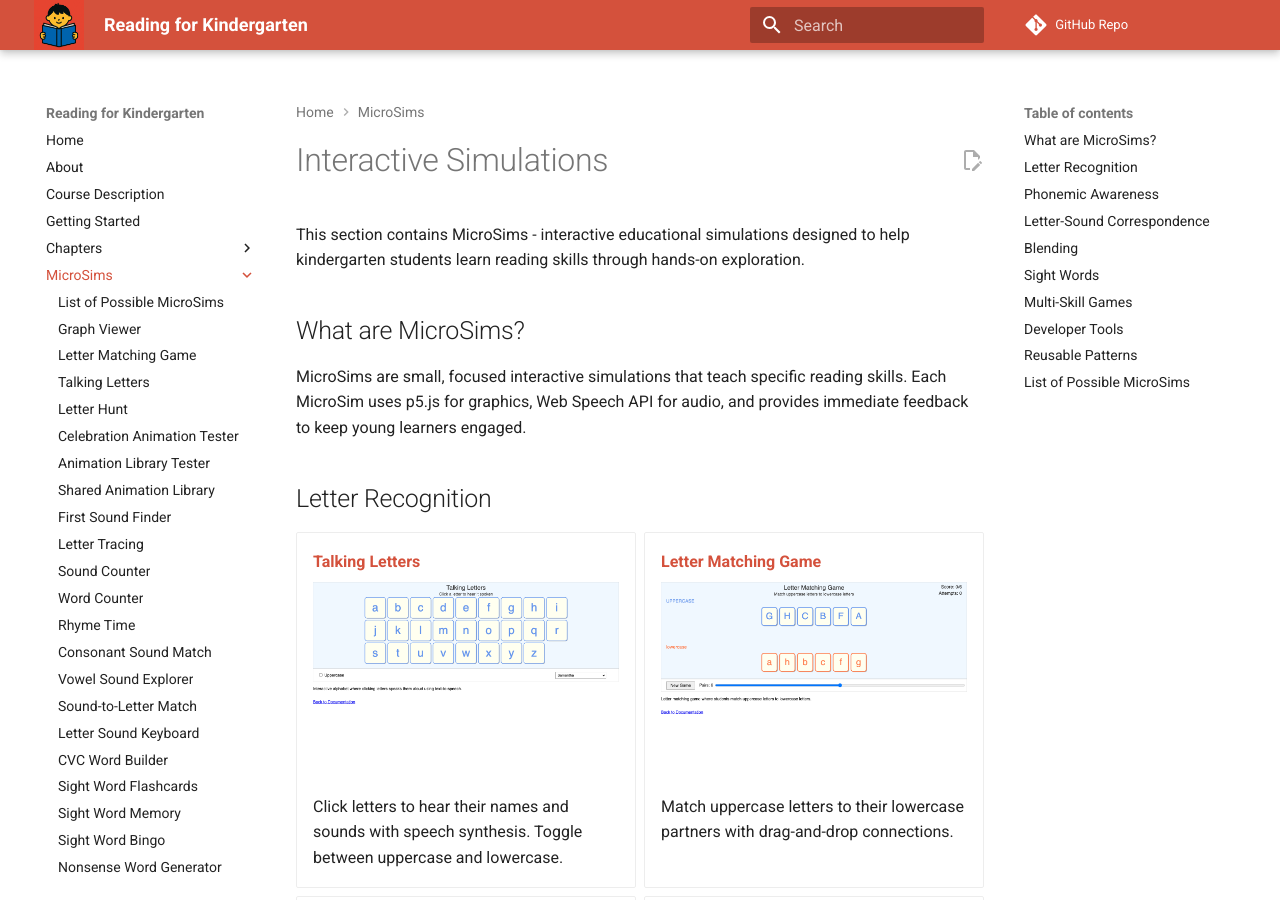
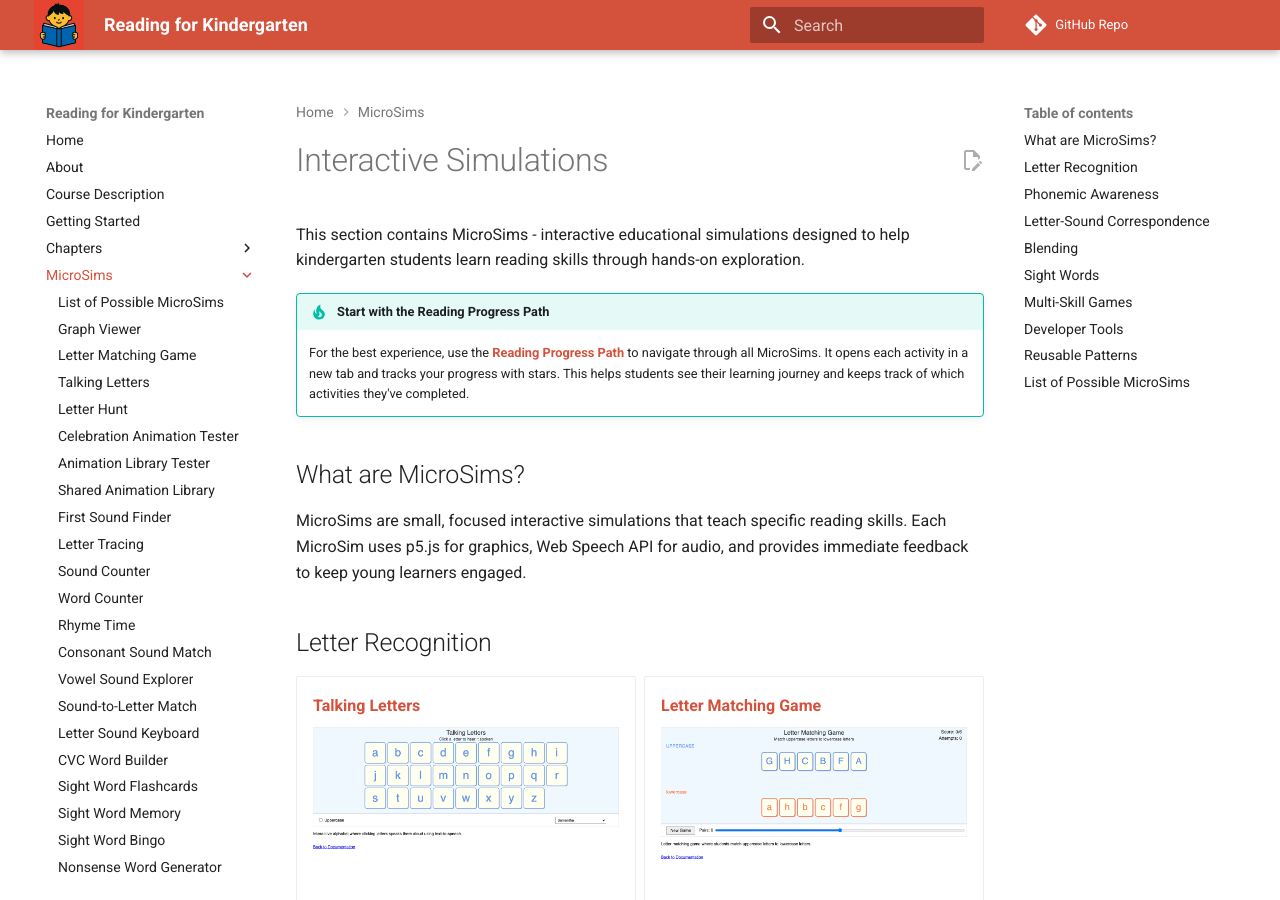
Before and after one commit to dmccreary/reading-for-kindergarten, an MkDocs documentation site: the page built from docs/sims/index.md, in a window 1280 px wide and 900 px high. Built offline with MkDocs 1.6.1 and Material for MkDocs 9.7.7, drawn with Linux system fonts in a browser that asks for light colours; comment, search, counter and statistics services are not loaded.

Commit message:
suggests the reading progress path

```diff
--- a/docs/sims/index.md
+++ b/docs/sims/index.md
@@ -1,6 +1,9 @@
 # Interactive Simulations
 
 This section contains MicroSims - interactive educational simulations designed to help kindergarten students learn reading skills through hands-on exploration.
+
+!!! tip "Start with the Reading Progress Path"
+    For the best experience, use the **[Reading Progress Path](./reading-progress-path/index.md)** to navigate through all MicroSims. It opens each activity in a new tab and tracks your progress with stars. This helps students see their learning journey and keeps track of which activities they've completed.
 
 ## What are MicroSims?
 
```
